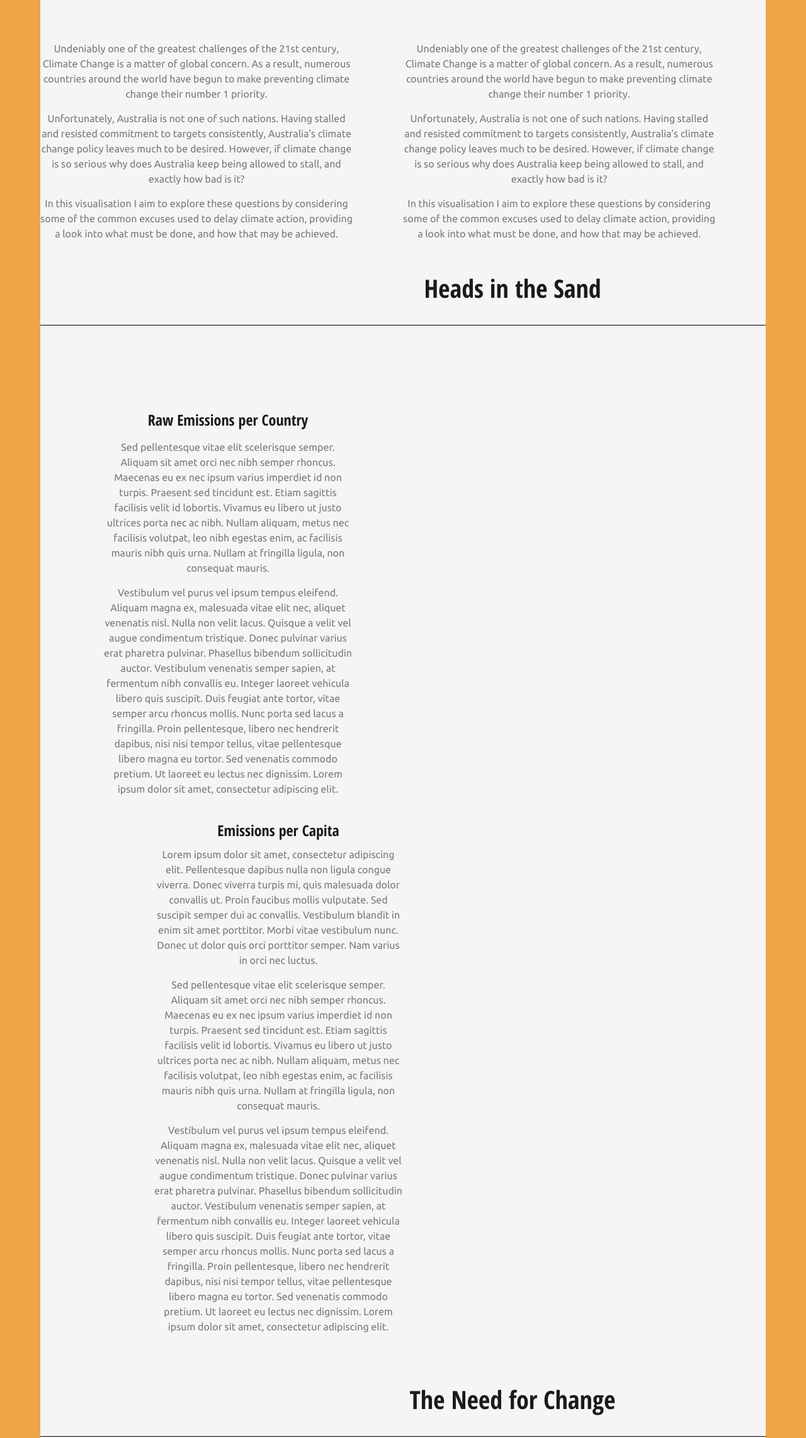
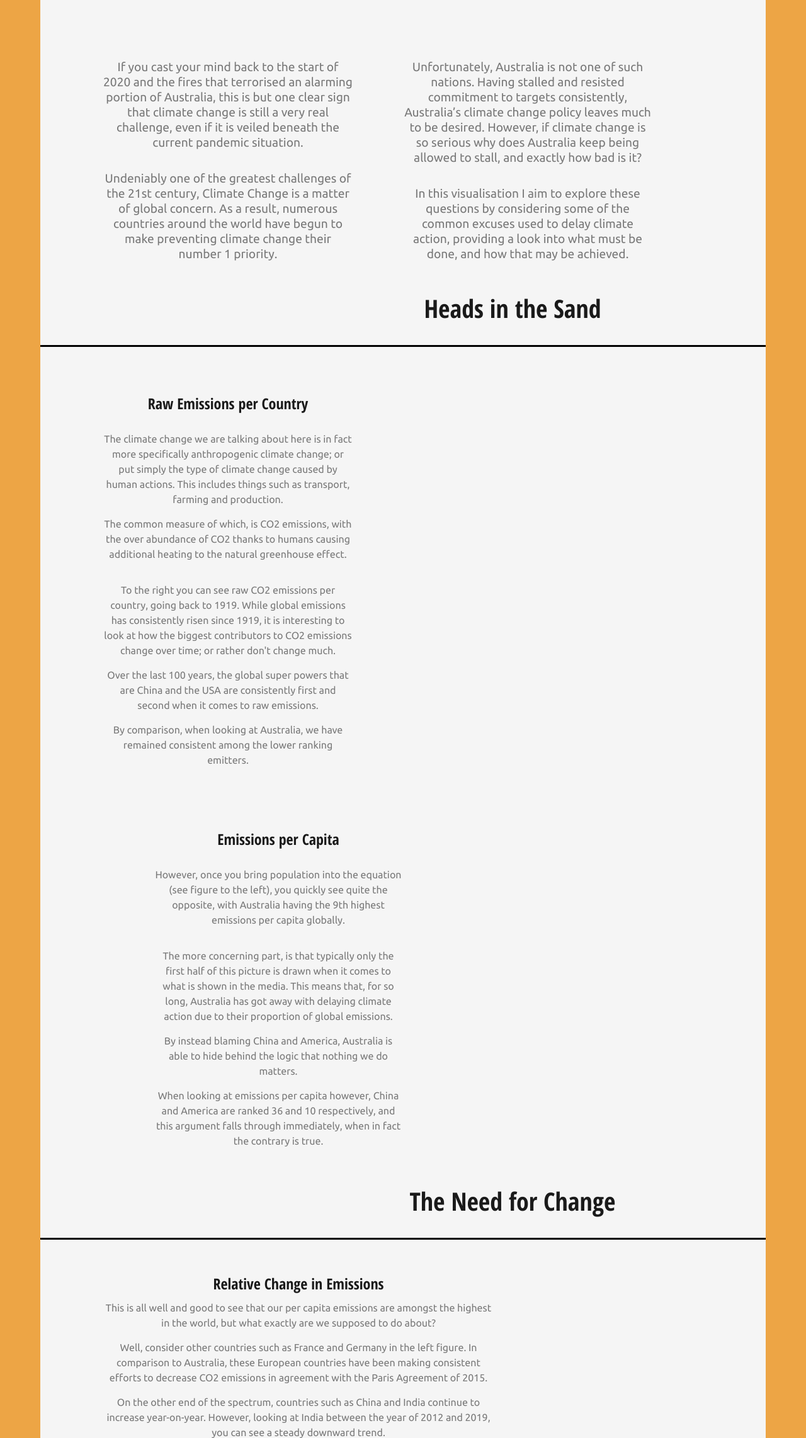
Before and after one commit to KalykeXIII/AustralianClimateChange, a plain HTML site: page index.html in a window 1280 px wide. Shown: the part 516-2800 px from the top of the page at 63% size. Drawn offline with Linux system fonts and the light colour scheme; a script that the page names is missing.

Commit message:
Final Changes

```diff
--- a/css/style.css
+++ b/css/style.css
@@ -77,7 +77,7 @@ body {
   }
 
   hr { display: block; height: 1px;
-    border: 0; border-top: 1px solid black;
+    border: 0; border-top: 3px solid black;
     margin: 1em 0; padding: 0; }
 /*------------------------------------------------------------------*/
 /*   IE10 in Windows 8 and Windows Phone 8 Bug fix
--- a/emissionsProjections.vg.json
+++ b/emissionsProjections.vg.json
@@ -33,7 +33,7 @@
     "encoding": {
       "x": {"field": "Year", "type": "ordinal"},
       "y": {"field": "Emissions", "type": "quantitative"},
-      "color": {"field": "Projection", "type": "nominal",   "scale": {"range": ["orange", "green", "red", "#ffd54a"]}},
+      "color": {"field": "Projection", "type": "nominal",   "scale": {"range": ["red", "green", "orange", "#ffd54a"]}},
       "opacity": {
         "condition": {"selection": "projection_highlight", "value": 0.6},
         "value": 0.2
--- a/index.html
+++ b/index.html
@@ -35,6 +35,7 @@
 <body style="margin: 0 auto; width: 90%; background-color: whitesmoke; border-radius: 40px; -webkit-border-radius: 40px; perspective: 1px;">
     <div id="header" style="background-color: #eda545;">
         <h1 style="text-align: center;font-family: 'Open Sans Condensed', sans-serif; font-size: 80px; padding-top: 50px; padding-bottom: 50px;">Climate Change in Australia</h1>
+        <h4 style="text-align: center;font-family: 'Open Sans Condensed', sans-serif;">By: Kyle Herbertson</h3>
         <hr style="color: black;">
 
     <br><br>
@@ -52,21 +53,21 @@
     </div>
 
     <section id="home">
-        <h2 style="font-family: 'Open Sans Condensed', sans-serif; text-align: center; width: 1000px; margin: 0 auto; padding-top: 80px">Introduction</h2>
+        <h2 style="font-family: 'Open Sans Condensed', sans-serif; text-align: center; width: 1000px; margin: 0 auto; padding-top: 40px">Introduction</h2>
         <hr>
-        <div id="introduction" style="text-align: center; margin: 0 auto;" class="text-body">
+        <div id="introduction" style="text-align: center; margin: 0 auto; padding: 20px 100px 0px;" class="text-body">
             <div id="rawText" class="column" style="text-align: center; vertical-align: middle; padding-right: 80px; padding-top: 40px">
                 <br>
-                <p>Undeniably one of the greatest challenges of the 21st century, Climate Change is a matter of global concern. As a result, numerous countries around the world have begun to make preventing climate change their number 1 priority.</p>
-                <p>Unfortunately, Australia is not one of such nations. Having stalled and resisted commitment to targets consistently, Australia’s climate change policy leaves much to be desired. However, if climate change is so serious why does Australia keep being allowed to stall, and exactly how bad is it?</p>
-                <p>In this visualisation I aim to explore these questions by considering some of the common excuses used to delay climate action, providing a look into what must be done, and how that may be achieved.</p>
+                <p style="font-size: larger;">If you cast your mind back to the start of 2020 and the fires that terrorised an alarming portion of Australia, this is but one clear sign that climate change is still a very real challenge, even if it is veiled beneath the current pandemic situation.</p>
+                <br>
+                <p style="font-size: larger;">Undeniably one of the greatest challenges of the 21st century, Climate Change is a matter of global concern. As a result, numerous countries around the world have begun to make preventing climate change their number 1 priority. </p>
                 <br><br>
             </div>
             <div id="rawText" class="column" style="text-align: center; vertical-align: middle; padding-right: 80px; padding-top: 40px">
                 <br>
-                <p>Undeniably one of the greatest challenges of the 21st century, Climate Change is a matter of global concern. As a result, numerous countries around the world have begun to make preventing climate change their number 1 priority.</p>
-                <p>Unfortunately, Australia is not one of such nations. Having stalled and resisted commitment to targets consistently, Australia’s climate change policy leaves much to be desired. However, if climate change is so serious why does Australia keep being allowed to stall, and exactly how bad is it?</p>
-                <p>In this visualisation I aim to explore these questions by considering some of the common excuses used to delay climate action, providing a look into what must be done, and how that may be achieved.</p>
+                <p style="font-size: larger;">Unfortunately, Australia is not one of such nations. Having stalled and resisted commitment to targets consistently, Australia’s climate change policy leaves much to be desired. However, if climate change is so serious why does Australia keep being allowed to stall, and exactly how bad is it?</p>
+                <br>
+                <p style="font-size: larger;">In this visualisation I aim to explore these questions by considering some of the common excuses used to delay climate action, providing a look into what must be done, and how that may be achieved.</p>
                 <br><br>
             </div>
         </div>
@@ -81,16 +82,20 @@
         <div id="emissionsRaw" style="text-align: center; padding: 20px 100px 0px;" class="row">
 
             <!-- Explanatory text for the raw emissions visualisation-->
-            <div id="rawText" class="column" style="text-align: center; vertical-align: middle; padding-right: 80px; padding-top: 80px">
+            <div id="rawText" class="column" style="text-align: center; vertical-align: middle; padding-right: 80px; padding-top: 20px">
                 <br>
                 <h3 style="font-family: 'Open Sans Condensed', sans-serif;">Raw Emissions per Country</h3>
-                <p></p>
-                <p>Sed pellentesque vitae elit scelerisque semper. Aliquam sit amet orci nec nibh semper rhoncus. Maecenas eu ex nec ipsum varius imperdiet id non turpis. Praesent sed tincidunt est. Etiam sagittis facilisis velit id lobortis. Vivamus eu libero ut justo ultrices porta nec ac nibh. Nullam aliquam, metus nec facilisis volutpat, leo nibh egestas enim, ac facilisis mauris nibh quis urna. Nullam at fringilla ligula, non consequat mauris.</p>
-                <p>Vestibulum vel purus vel ipsum tempus eleifend. Aliquam magna ex, malesuada vitae elit nec, aliquet venenatis nisl. Nulla non velit lacus. Quisque a velit vel augue condimentum tristique. Donec pulvinar varius erat pharetra pulvinar. Phasellus bibendum sollicitudin auctor. Vestibulum venenatis semper sapien, at fermentum nibh convallis eu. Integer laoreet vehicula libero quis suscipit. Duis feugiat ante tortor, vitae semper arcu rhoncus mollis. Nunc porta sed lacus a fringilla. Proin pellentesque, libero nec hendrerit dapibus, nisi nisi tempor tellus, vitae pellentesque libero magna eu tortor. Sed venenatis commodo pretium. Ut laoreet eu lectus nec dignissim. Lorem ipsum dolor sit amet, consectetur adipiscing elit.</p>
+                <br>
+                <p>The climate change we are talking about here is in fact more specifically anthropogenic climate change; or put simply the type of climate change caused by human actions. This includes things such as transport, farming and production.</p>
+                <p>The common measure of which, is CO2 emissions, with the over abundance of CO2 thanks to humans causing additional heating to the natural greenhouse effect.</p>
+                <br>
+                <p>To the right you can see raw CO2 emissions per country, going back to 1919. While global emissions has consistently risen since 1919, it is interesting to look at how the biggest contributors to CO2 emissions change over time; or rather don't change much.</p>
+                <p>Over the last 100 years, the global super powers that are China and the USA are consistently first and second when it comes to raw emissions.</p>
+                <p>By comparison, when looking at Australia, we have remained consistent among the lower ranking emitters.</p>
             </div>
 
             <!-- Raw Emissions Vega-Lite Embed-->
-            <div id="rawEmissions" class="column" style="padding-top: 80px"></div>
+            <div id="rawEmissions" class="column" style="padding-top: 20px"></div>
         </div>
 
         <div id="emissionsCapita" style="text-align: center; padding: 20px 100px 0px;" class="row">
@@ -99,17 +104,20 @@
             <div id="capitaEmissions" class="column"></div>
 
             <!-- Explanatory text for the per capita emissions visualisation-->
-            <div id="capitaText" class="column" style="text-align: center; vertical-align: middle; padding-left: 80px">
+            <div id="capitaText" class="column" style="text-align: center; vertical-align: middle; padding-left: 80px; padding-top: 60px">
                 <br>
                 <h3 style="font-family: 'Open Sans Condensed', sans-serif;">Emissions per Capita</h3>
-                <p>Lorem ipsum dolor sit amet, consectetur adipiscing elit. Pellentesque dapibus nulla non ligula congue viverra. Donec viverra turpis mi, quis malesuada dolor convallis ut. Proin faucibus mollis vulputate. Sed suscipit semper dui ac convallis. Vestibulum blandit in enim sit amet porttitor. Morbi vitae vestibulum nunc. Donec ut dolor quis orci porttitor semper. Nam varius in orci nec luctus.</p>
-                <p>Sed pellentesque vitae elit scelerisque semper. Aliquam sit amet orci nec nibh semper rhoncus. Maecenas eu ex nec ipsum varius imperdiet id non turpis. Praesent sed tincidunt est. Etiam sagittis facilisis velit id lobortis. Vivamus eu libero ut justo ultrices porta nec ac nibh. Nullam aliquam, metus nec facilisis volutpat, leo nibh egestas enim, ac facilisis mauris nibh quis urna. Nullam at fringilla ligula, non consequat mauris.</p>
-                <p>Vestibulum vel purus vel ipsum tempus eleifend. Aliquam magna ex, malesuada vitae elit nec, aliquet venenatis nisl. Nulla non velit lacus. Quisque a velit vel augue condimentum tristique. Donec pulvinar varius erat pharetra pulvinar. Phasellus bibendum sollicitudin auctor. Vestibulum venenatis semper sapien, at fermentum nibh convallis eu. Integer laoreet vehicula libero quis suscipit. Duis feugiat ante tortor, vitae semper arcu rhoncus mollis. Nunc porta sed lacus a fringilla. Proin pellentesque, libero nec hendrerit dapibus, nisi nisi tempor tellus, vitae pellentesque libero magna eu tortor. Sed venenatis commodo pretium. Ut laoreet eu lectus nec dignissim. Lorem ipsum dolor sit amet, consectetur adipiscing elit.</p>
+                <br>
+                <p>However, once you bring population into the equation (see figure to the left), you quickly see quite the opposite, with Australia having the 9th highest emissions per capita globally.</p>
+                <br>
+                <p>The more concerning part, is that typically only the first half of this picture is drawn when it comes to what is shown in the media. This means that, for so long, Australia has got away with delaying climate action due to their proportion of global emissions.</p>
+                <p>By instead blaming China and America, Australia is able to hide behind the logic that nothing we do matters.</p>
+                <p>When looking at emissions per capita however, China and America are ranked 36 and 10 respectively, and this argument falls through immediately, when in fact the contrary is true.</p>
             </div>
         </div>
     </section>
 
-    <section id="second" style="padding-bottom:40px; padding-top:80px">
+    <section id="second" style="padding-bottom:40px; padding-top:60px">
 
         <h2 style="text-align: center; width: 1500px; margin: 0 auto; font-family: 'Open Sans Condensed', sans-serif;">The Need for Change</h2>
         <br>
@@ -120,10 +128,11 @@
             <!-- Explanatory text for the raw emissions visualisation-->
             <div id="changeText" class="column" style="text-align: center; vertical-align: middle; padding-right: 80px; width: 700px">
                 <br>
-                <h3 style="font-family: 'Open Sans Condensed', sans-serif;">Change in Emissions over time</h3>
-                <p></p>
-                <p>Sed pellentesque vitae elit scelerisque semper. Aliquam sit amet orci nec nibh semper rhoncus. Maecenas eu ex nec ipsum varius imperdiet id non turpis. Praesent sed tincidunt est. Etiam sagittis facilisis velit id lobortis. Vivamus eu libero ut justo ultrices porta nec ac nibh. Nullam aliquam, metus nec facilisis volutpat, leo nibh egestas enim, ac facilisis mauris nibh quis urna. Nullam at fringilla ligula, non consequat mauris.</p>
-                <p>Vestibulum vel purus vel ipsum tempus eleifend. Aliquam magna ex, malesuada vitae elit nec, aliquet venenatis nisl. Nulla non velit lacus. Quisque a velit vel augue condimentum tristique. Donec pulvinar varius erat pharetra pulvinar. Phasellus bibendum sollicitudin auctor. Vestibulum venenatis semper sapien, at fermentum nibh convallis eu. Integer laoreet vehicula libero quis suscipit. Duis feugiat ante tortor, vitae semper arcu rhoncus mollis. Nunc porta sed lacus a fringilla. Proin pellentesque, libero nec hendrerit dapibus, nisi nisi tempor tellus, vitae pellentesque libero magna eu tortor. Sed venenatis commodo pretium. Ut laoreet eu lectus nec dignissim. Lorem ipsum dolor sit amet, consectetur adipiscing elit.</p>
+                <h3 style="font-family: 'Open Sans Condensed', sans-serif;">Relative Change in Emissions</h3>
+                <p>This is all well and good to see that our per capita emissions are amongst the highest in the world, but what exactly are we supposed to do about?</p>
+                <p>Well, consider other countries such as France and Germany in the left figure. In comparison to Australia, these European countries have been making consistent efforts to decrease CO2 emissions in agreement with the Paris Agreement of 2015.</p>
+                <p>On the other end of the spectrum, countries such as China and India continue to increase year-on-year. However, looking at India between the year of 2012 and 2019, you can see a steady downward trend.</p>
+                <p>While Australia sees the year-on-year increases from China and India, we are all too happy to ignore the steady decreasing trend and excuse ourselves from needing to change as we are 'already ahead'.</p>
             </div>
 
             <!-- Raw Emissions Vega-Lite Embed-->
@@ -133,15 +142,16 @@
         <div id="emissionsProject" style="text-align: center; padding: 20px 100px 0px;" class="row">
 
             <!-- Per Capita Emissions Vega-Lite Embed-->
-            <div id="projectEmissions" class="column" style="margin-right: 140px; padding-top: 100px"></div>
+            <div id="projectEmissions" class="column" style="margin-right: 140px; padding-top: 40px"></div>
 
             <!-- Explanatory text for the per capita emissions visualisation-->
             <div id="projectText" class="column" style="text-align: center; vertical-align: middle; padding-left: 80px; width: 600px; padding-bottom:80px">
                 <br>
                 <br>
-                <h3 style="font-family: 'Open Sans Condensed', sans-serif; ">Emissions per Capita</h3>
-                <p>Lorem ipsum dolor sit amet, consectetur adipiscing elit. Pellentesque dapibus nulla non ligula congue viverra. Donec viverra turpis mi, quis malesuada dolor convallis ut. Proin faucibus mollis vulputate. Sed suscipit semper dui ac convallis. Vestibulum blandit in enim sit amet porttitor. Morbi vitae vestibulum nunc. Donec ut dolor quis orci porttitor semper. Nam varius in orci nec luctus.</p>
-                <p>Sed pellentesque vitae elit scelerisque semper. Aliquam sit amet orci nec nibh semper rhoncus. Maecenas eu ex nec ipsum varius imperdiet id non turpis. Praesent sed tincidunt est. Etiam sagittis facilisis velit id lobortis. Vivamus eu libero ut justo ultrices porta nec ac nibh. Nullam aliquam, metus nec facilisis volutpat, leo nibh egestas enim, ac facilisis mauris nibh quis urna. Nullam at fringilla ligula, non consequat mauris.</p>
+                <h3 style="font-family: 'Open Sans Condensed', sans-serif; ">Australian Emission Projections</h3>
+                <p>This means that when it comes time to commit to meeting targets, while it may seem as though we can continue on as usual.</p>
+                <p>In reality, this could not be further from the truth.</p>
+                <p>Instead, we find ourselves at a critical point in time, whereby continuing on 'Business as Usual' may result in detrimental temperature increases depending on how far above the defined global target "Making Progress".</p>
             </div>
         </div>
 
```
Also changed, not shown: emissionsChange.vg.json (+11 -1 lines).
